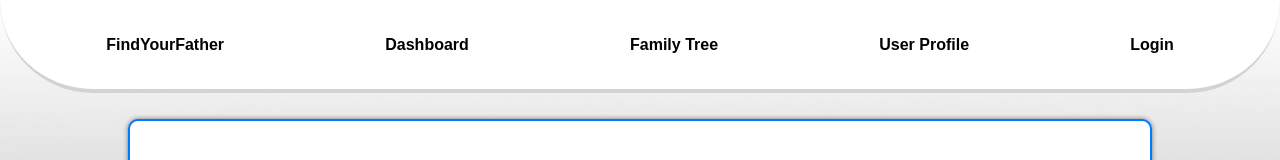
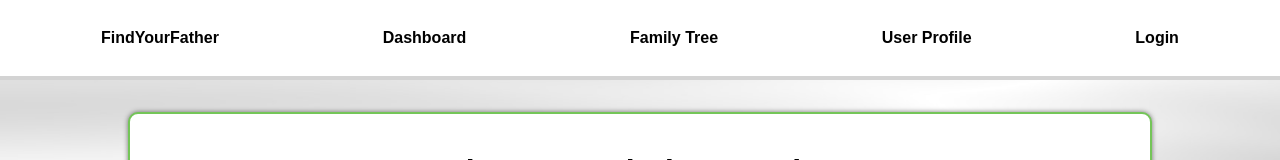
Before and after one commit to Korrigan-EISTI/FindYourFather, an Angular app in the folder frontend/: page / in a window 1280 px wide. Shown: the top 160 px of the page. Built offline with nearby package versions, Linux system fonts and the light colour scheme.

Commit message:
Tiny CSS updates

```diff
--- a/frontend/src/app/components/dashboard/dashboard.component.html
+++ b/frontend/src/app/components/dashboard/dashboard.component.html
@@ -1,7 +1,8 @@
 <div id="dashboard-main-div">
 	<div id="left-panel">
-    	<p>Liste des demandes de liens ?</p>
+    	<p><b>TODO:</b> Liste des demandes de lien</p>
 	</div>
+
 	<div id="right-panel">
 		<ng-template #viewContainerRef></ng-template>
 	</div>
--- a/frontend/src/app/components/user-profile/user-profile.component.html
+++ b/frontend/src/app/components/user-profile/user-profile.component.html
@@ -35,7 +35,7 @@
 
 		<div class="profile-section">
 			<label>Gender:</label>
-			<span>{{ userProfile.genre === 1 ? 'Male' : 'Female' }}</span>
+			<span *ngIf="personne.numeroSecu">{{ userProfile.genre === 1 ? 'Male' : 'Female' }}</span>
 		</div>
 
 		<div class="profile-section">
--- a/frontend/src/app/shared/header/header.component.css
+++ b/frontend/src/app/shared/header/header.component.css
@@ -1,8 +1,8 @@
 header {
   background-color: white;
   border-bottom: lightgray 4px solid;
-  border-radius: 0 0 70em 70em;
-  padding: 2%;
+  padding: 1.5%;
+  margin-bottom: 0.5%;
   text-align: center;
 }
 
@@ -12,7 +12,6 @@ header {
   padding: 0;
   display: flex;
   justify-content: space-around;
-  border-radius: 5px;
 }
 
 .menu-item {
--- a/frontend/src/styles.css
+++ b/frontend/src/styles.css
@@ -1,5 +1,5 @@
 :root {
-  --main-color: #007bff;
+  --main-color: rgb(116, 197, 88);
 }
 
 body {
```
Also changed, not shown: frontend/src/assets/background.jpg.
